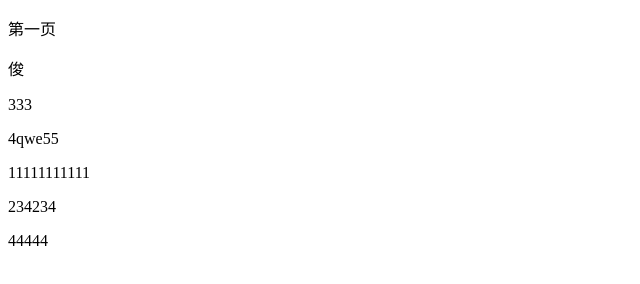
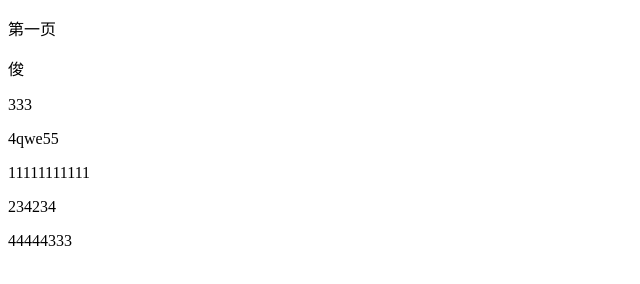
Before and after one commit to fengfeng1hao/test, a plain HTML site: page index.html in a window 1280 px wide. Shown: the full height of the page, 0-640 px from the left. Drawn offline with Linux system fonts and the light colour scheme.

Commit message:
new line

```diff
--- a/index.html
+++ b/index.html
@@ -15,7 +15,7 @@
   <p>4qwe55</p>
   <p>11111111111</p>
   <p>234234</p>
-  <p>44444</p>
+  <p>44444333</p>
 </body>
 
 </html>
```
